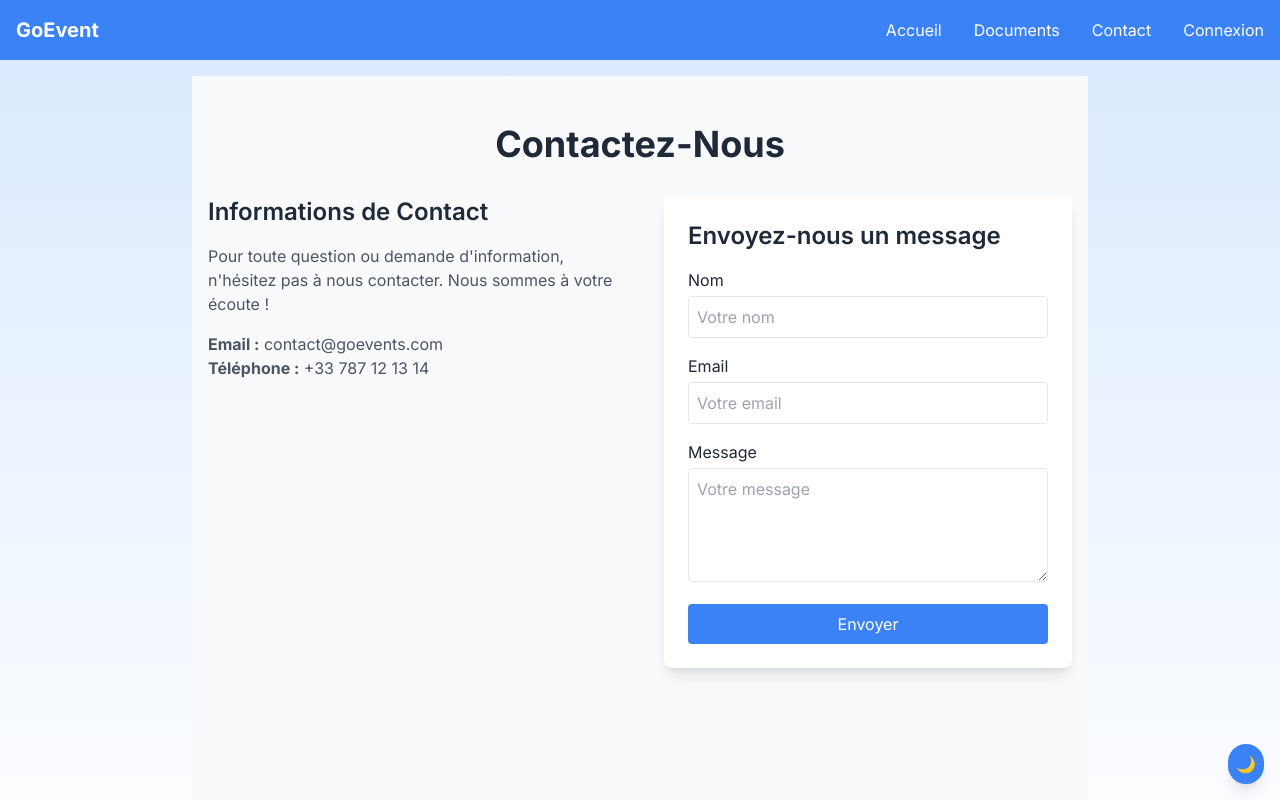
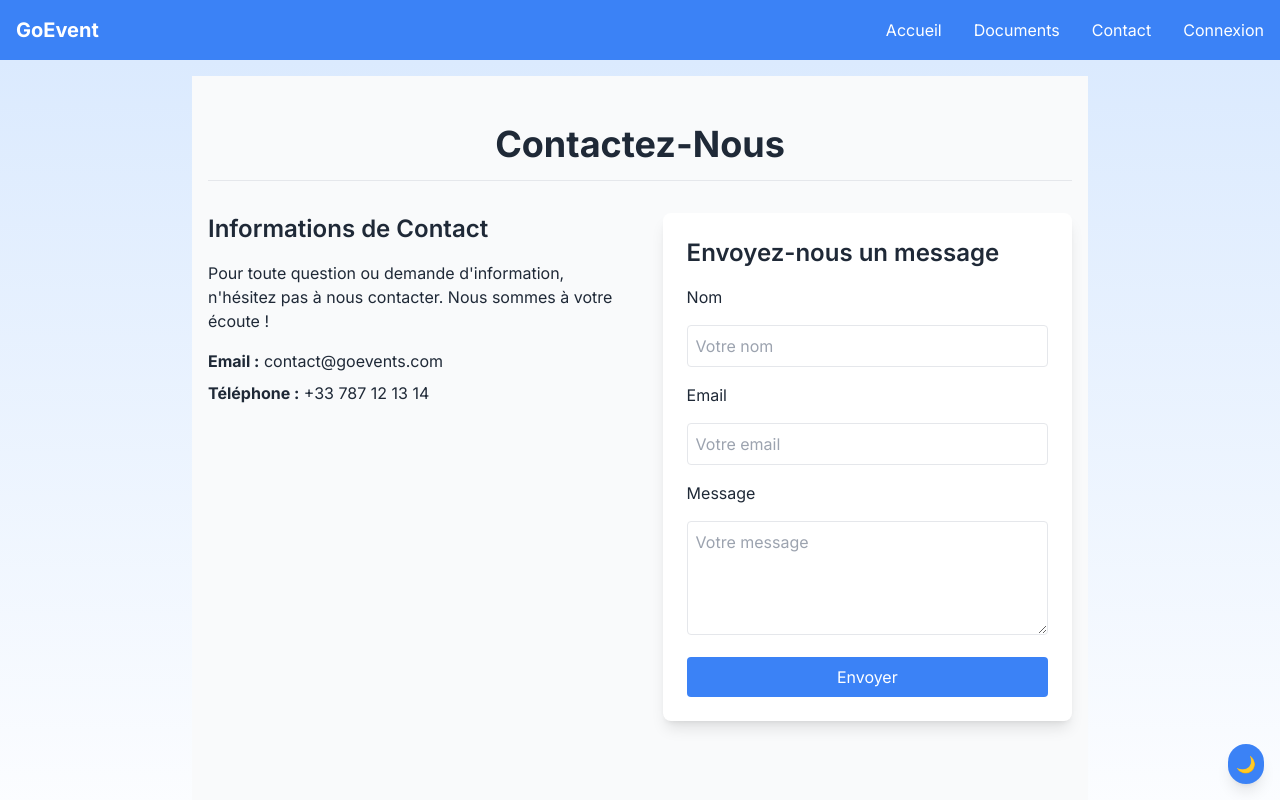
Before and after one commit to s6serge/goevents-app, a Next.js app: page /contact in a window 1280 px wide. Shown: the top 800 px of the page. Built offline with nearby package versions, Linux system fonts and the light colour scheme.

Commit message:
Fix + Commentaire (Page connexion)
Respect des 4 niveau dimbrication + commentaire

```diff
--- a/app/contact/page.jsx
+++ b/app/contact/page.jsx
@@ -1,72 +1,115 @@
 // app/contact/page.jsx
+// Ce composant affiche la page de contact avec les informations de contact et un formulaire de message.
 export default function ContactPage() {
   return (
-      <div className="min-h-screen bg-gray-50 dark:bg-gray-900 py-12">
-        {/* Conteneur principal centré */}
-        <div className="container mx-auto px-4">
-          {/* Titre principal de la page */}
-          <h1 className="text-4xl font-bold text-center text-gray-800 dark:text-white mb-8">
+    // Conteneur principal :
+    // - Définit une hauteur minimale pour l'écran (min-h-screen).
+    // - Applique les couleurs de fond pour les modes clair (bg-gray-50) et sombre (dark:bg-gray-900).
+    // - Ajoute un espacement vertical (py-12).
+    // - Centre le contenu horizontalement grâce aux classes container et mx-auto, avec un padding horizontal (px-4).
+    <div className="min-h-screen bg-gray-50 dark:bg-gray-900 py-12 container mx-auto px-4">
+
+      {/*
+        Titre de la page :
+        - Texte de grande taille (text-4xl), en gras (font-bold) et centré (text-center).
+        - Couleurs de texte adaptées aux modes clair et sombre.
+        - Marge inférieure (mb-8) et bordure en bas (border-b) avec un padding (pb-4) pour séparer le titre du contenu.
+      */}
+      <h1 className="text-4xl font-bold text-center text-gray-800 dark:text-white mb-8 border-b pb-4">
         Contactez-Nous
       </h1>
-          {/* Disposition en colonne sur mobile, en deux colonnes sur grand écran */}
+
+      {/*
+        Conteneur flex :
+        - Dispose les sections d'informations de contact et du formulaire.
+        - Sur les petits écrans, les éléments s'empilent en colonne.
+        - Sur les écrans moyens et plus grands, les éléments sont affichés côte à côte (md:flex-row)
+          avec un espacement horizontal (md:space-x-12).
+      */}
       <div className="flex flex-col md:flex-row md:justify-center md:items-start md:space-x-12">
-            {/* Section d'informations de contact */}
-            <div className="md:w-1/2 mb-8 md:mb-0">
-              <h2 className="text-2xl font-semibold text-gray-800 dark:text-white mb-4">
-                Informations de Contact
-              </h2>
-              <p className="text-gray-600 dark:text-gray-300 mb-4">
+
+        {/*
+          Section Informations de Contact :
+          - Affiche les détails de contact (email et téléphone).
+          - Occupe la moitié de la largeur sur les écrans moyens et plus grands (md:w-1/2).
+          - Utilise des couleurs de texte adaptées aux modes clair et sombre.
+        */}
+        <section className="md:w-1/2 text-gray-800 dark:text-white">
+          <h2 className="text-2xl font-semibold mb-4">Informations de Contact</h2>
+          <p className="mb-4">
             Pour toute question ou demande d'information, n'hésitez pas à nous contacter. Nous sommes à votre écoute !
           </p>
-              <p className="text-gray-600 dark:text-gray-300">
-                <strong>Email :</strong> contact@goevents.com<br />
+          <p className="mb-2">
+            <strong>Email :</strong> contact@goevents.com
+          </p>
+          <p>
             <strong>Téléphone :</strong> +33 787 12 13 14
           </p>
-            </div>
-            {/* Section du formulaire de contact */}
-            <div className="md:w-1/2">
-              <div className="bg-white dark:bg-gray-800 shadow-lg rounded-lg p-6">
-                <h2 className="text-2xl font-semibold text-gray-800 dark:text-white mb-4">
+        </section>
+
+        {/*
+          Section Formulaire de Contact :
+          - Contient le formulaire pour envoyer un message.
+          - Stylisé comme une carte avec fond blanc (ou fond sombre en mode dark), une ombre (shadow-lg) et des coins arrondis (rounded-lg).
+          - Inclut une animation de survol (hover:scale-105) pour un effet subtil.
+          - Occupe également la moitié de la largeur sur les écrans moyens et plus grands (md:w-1/2).
+        */}
+        <form className="md:w-1/2 bg-white dark:bg-gray-800 shadow-lg rounded-lg p-6 space-y-4 transform transition hover:scale-105">
+          <h2 className="text-2xl font-semibold text-gray-800 dark:text-white">
             Envoyez-nous un message
           </h2>
-                <form className="space-y-4">
-                  {/* Champ pour le nom */}
-                  <div>
-                    <label htmlFor="nom" className="block text-gray-800 dark:text-white mb-1">
+
+          {/*
+            Champ Nom :
+            - Comprend un label associé et un champ de saisie pour le nom de l'utilisateur.
+            - Stylisé avec du padding, une bordure, et des transitions lors du focus.
+          */}
+          <label htmlFor="nom" className="block text-gray-800 dark:text-white">
             Nom
           </label>
           <input
             type="text"
             id="nom"
-                      className="w-full p-2 border rounded focus:outline-none focus:ring focus:border-blue-500"
             placeholder="Votre nom"
+            className="w-full p-2 border rounded focus:outline-none focus:ring focus:border-blue-500 transition duration-200"
           />
-                  </div>
-                  {/* Champ pour l'email */}
-                  <div>
-                    <label htmlFor="email" className="block text-gray-800 dark:text-white mb-1">
+
+          {/*
+            Champ Email :
+            - Comprend un label et un champ de saisie pour l'adresse email.
+            - Stylisé de façon similaire au champ Nom.
+          */}
+          <label htmlFor="email" className="block text-gray-800 dark:text-white">
             Email
           </label>
           <input
             type="email"
             id="email"
-                      className="w-full p-2 border rounded focus:outline-none focus:ring focus:border-blue-500"
             placeholder="Votre email"
+            className="w-full p-2 border rounded focus:outline-none focus:ring focus:border-blue-500 transition duration-200"
           />
-                  </div>
-                  {/* Champ pour le message */}
-                  <div>
-                    <label htmlFor="message" className="block text-gray-800 dark:text-white mb-1">
+
+          {/*
+            Champ Message :
+            - Comprend un label et une zone de texte pour le message de l'utilisateur.
+            - Offre suffisamment de lignes (rows="4") pour le contenu du message.
+            - Stylisé de façon cohérente avec les autres champs.
+          */}
+          <label htmlFor="message" className="block text-gray-800 dark:text-white">
             Message
           </label>
           <textarea
             id="message"
-                      className="w-full p-2 border rounded focus:outline-none focus:ring focus:border-blue-500"
             rows="4"
             placeholder="Votre message"
+            className="w-full p-2 border rounded focus:outline-none focus:ring focus:border-blue-500 transition duration-200"
           ></textarea>
-                  </div>
-                  {/* Bouton de soumission */}
+
+          {/*
+            Bouton Envoyer :
+            - Bouton de soumission sur toute la largeur avec un fond bleu qui s'assombrit au survol.
+            - Coins arrondis et transition fluide pour une meilleure interaction.
+          */}
           <button
             type="submit"
             className="w-full bg-blue-500 hover:bg-blue-600 text-white py-2 px-4 rounded transition duration-300"
@@ -76,8 +119,5 @@ export default function ContactPage() {
         </form>
       </div>
     </div>
-          </div>
-        </div>
-      </div>
   );
 }
--- a/app/page.jsx
+++ b/app/page.jsx
@@ -6,7 +6,7 @@ export default function Home() {
     <div className="h-screen flex items-center justify-center text-white relative">
       {/* SVG Background */}
       <img
-        src="/photo.svg"
+        src="/multicolor.webp"
         alt="Background"
         className="absolute inset-0 w-full h-full object-cover"
       />
```
Also changed, not shown: public/multicolor.webp (added). Lines whose indentation alone changed are shown as unchanged.
